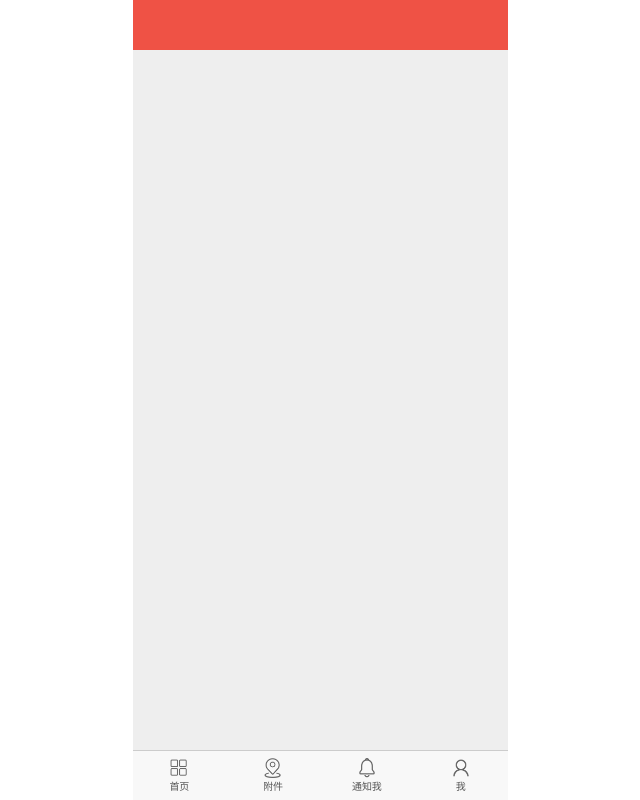
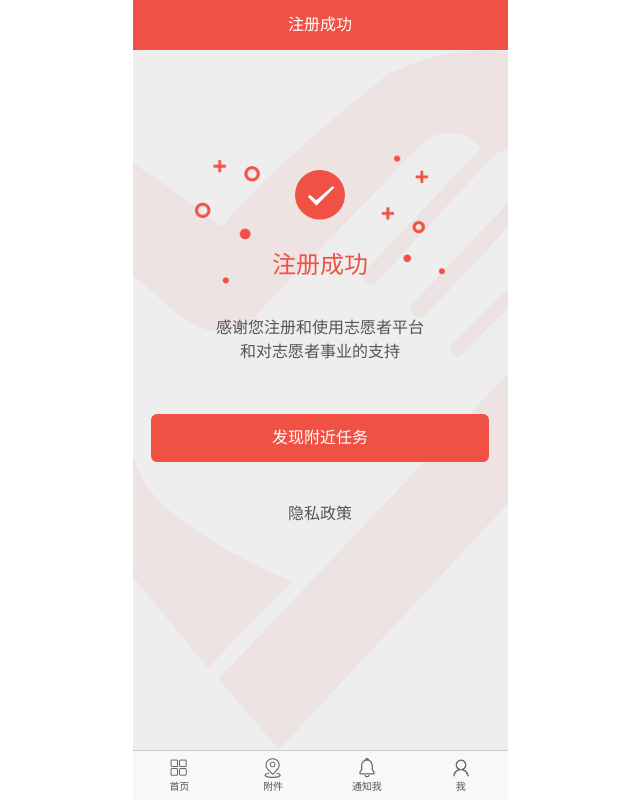
Before and after one commit to huaichaow/epam-code4good, a Vue app: page /register-success in a window 1280 px wide. Shown: the whole page, without its empty margins (320-960 px from the left). Built offline with nearby package versions, Linux system fonts and the light colour scheme.

Commit message:
register success page

```diff
--- a/src/router.js
+++ b/src/router.js
@@ -27,7 +27,7 @@ const router = new Router({
       // route level code-splitting
       // this generates a separate chunk (about.[hash].js) for this route
       // which is lazy-loaded when the route is visited.
-      component: () => import(/* webpackChunkName: "about" */ './views/Register.vue')
+      component: () => import(/* webpackChunkName: "register" */ './views/Register.vue')
     },
     {
       path: '/user',
@@ -35,7 +35,12 @@ const router = new Router({
       // route level code-splitting
       // this generates a separate chunk (about.[hash].js) for this route
       // which is lazy-loaded when the route is visited.
-      component: () => import(/* webpackChunkName: "about" */ './views/User.vue')
+      component: () => import(/* webpackChunkName: "user" */ './views/User.vue')
+    },
+    {
+      path: '/register-success',
+      name: 'register-success',
+      component: () => import(/* webpackChunkName: "register-success" */ './views/RegisterSuccess.vue')
     }
   ]
 })
--- /dev/null
+++ b/src/views/RegisterSuccess.sass
@@ -0,0 +1,36 @@
+.register-success
+  height: 100%
+  background-image: url(/img/bg_register_succeed_large@3x.png)
+  background-size: cover
+  .success
+    width: 250px
+    height: 150px
+    margin: 0 auto
+    background-image: url(/img/bg_register_succeed@3x.png)
+    background-size: contain
+    position: relative
+    .icon
+      position: absolute
+      top: 25px
+      height: 50px
+      width: 100%
+      background-image: url(/img/icon_register_succeed@3x.png)
+      background-size: contain
+      position: relative
+      background-position: center
+      background-repeat: no-repeat
+    .text
+      position: absolute
+      top: 100px
+      width: 100%
+      text-align: center
+      text-align: center
+      font-size: 24px
+      color: #ef5245
+  .thanks
+    color: #555
+    text-align: center
+    height: 100px
+  .privacy
+    color: #555
+    text-align: center
--- /dev/null
+++ b/src/views/RegisterSuccess.vue
@@ -0,0 +1,43 @@
+<template>
+  <div class="register-success">
+    <br/>
+    <br/>
+    <br/>
+    <br/>
+    <br/>
+    <div class="success">
+      <div class="icon"></div>
+      <div class="text">注册成功</div>
+    </div>
+
+    <br/>
+
+    <div class="thanks">
+      <div>感谢您注册和使用志愿者平台</div>
+      <div>和对志愿者事业的支持</div>
+    </div>
+
+    <div class="button">发现附近任务</div>
+    <br/>
+    <br/>
+    <div class="privacy">
+      隐私政策
+    </div>
+  </div>
+</template>
+
+<script>
+export default {
+  name: 'app',
+  data() {
+    return {
+      title: "注册成功"
+    }
+  },
+  methods: {
+
+  }
+}
+</script>
+
+<style lang="sass" src="./RegisterSuccess.sass"></style>
```
Also changed, not shown: public/img/bg_register_succeed_large@3x.png (renamed from public/img/bg_register_succeed@3x的副本.png).
